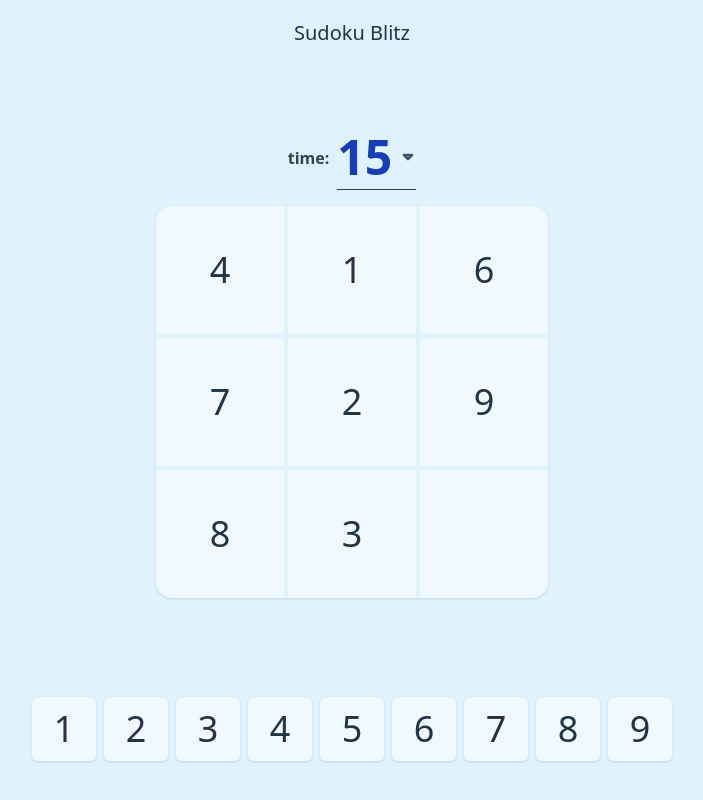
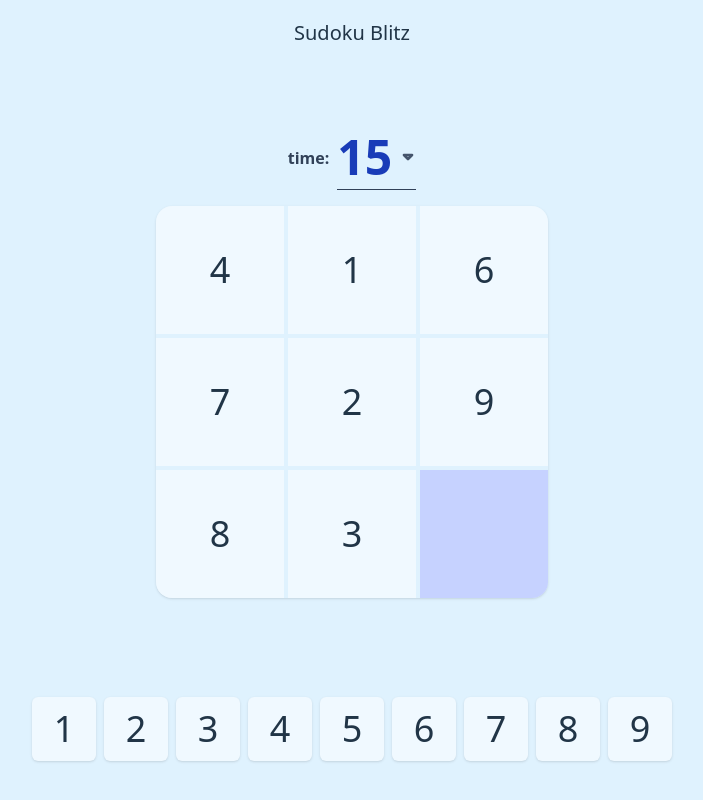
Before and after one commit to Sofia-Ortega/sudoku-blitz, a React (Vite) app: page / in a window 1280 px wide. Shown: the whole page, without its empty margins (288-991 px from the left). Built offline with nearby package versions, Linux system fonts and the light colour scheme.

Commit message:
Added context for input

```diff
--- a/src/App.tsx
+++ b/src/App.tsx
@@ -3,6 +3,7 @@ import "./App.css";
 import { Grid } from "./components/Grid";
 import Dropdown from "./components/Dropdown";
 import { Tiles } from "./components/Tiles";
+import { InputProvider } from "./components/InputContext";
 
 const randomGrid = (): (number | null)[] => {
   let digits: (number | null)[] = [1, 2, 3, 4, 5, 6, 7, 8, 9];
@@ -51,6 +52,7 @@ function App() {
   };
 
   return (
+    <InputProvider>
       <div className="bg-sky-100 min-h-screen flex flex-col justify-around items-center gap-10">
         <div className="text-xl text-center">Sudoku Blitz</div>
         <div className="flex flex-col justify-center items-center gap-4">
@@ -64,6 +66,7 @@ function App() {
         </div>
         <Tiles />
       </div>
+    </InputProvider>
   );
 }
 
--- a/src/components/GridBox.tsx
+++ b/src/components/GridBox.tsx
@@ -1,4 +1,5 @@
 import { useEffect, useRef, useState } from "react";
+import { useInput } from "./InputContext";
 
 interface Props {
   num: number | null;
@@ -6,14 +7,14 @@ interface Props {
   ans: number;
 }
 export function GridBox({ num, refreshPuzzle, ans }: Props) {
-  const [value, setValue] = useState("");
+  const { inputNumber, setInputNumber } = useInput();
   const inputRef = useRef<HTMLInputElement>(null);
 
   const handleChange = (e: React.ChangeEvent<HTMLInputElement>) => {
     const input = e.target.value;
 
     if (input == "") {
-      setValue("");
+      setInputNumber("");
       return;
     }
 
@@ -24,9 +25,9 @@ export function GridBox({ num, refreshPuzzle, ans }: Props) {
       if (digit === ans.toString()) {
         console.log("correct");
         refreshPuzzle();
-        setValue("");
+        setInputNumber("");
       }
-      setValue(digit);
+      setInputNumber(digit);
     }
   };
 
@@ -38,12 +39,16 @@ export function GridBox({ num, refreshPuzzle, ans }: Props) {
   }, [num]);
 
   return (
-    <div className={`w-32 h-32 flex justify-center items-center bg-sky-50 `}>
+    <div
+      className={`w-32 h-32 flex justify-center items-center  ${
+        num == null ? "text-violet-800 font-bold bg-indigo-200" : "bg-sky-50"
+      }`}
+    >
       {num === null ? (
         <input
           ref={inputRef}
           type="text"
-          value={value}
+          value={inputNumber}
           onChange={handleChange}
           className={`w-full h-full text-center text-4xl outline-none border-none  `}
         />
--- /dev/null
+++ b/src/components/InputContext.tsx
@@ -0,0 +1,33 @@
+import {
+  createContext,
+  Dispatch,
+  ReactNode,
+  SetStateAction,
+  useContext,
+  useState,
+} from "react";
+
+type InputContextType = {
+  inputNumber: string;
+  setInputNumber: Dispatch<SetStateAction<string>>;
+};
+
+const InputContext = createContext<InputContextType | undefined>(undefined);
+
+export function InputProvider({ children }: { children: ReactNode }) {
+  const [inputNumber, setInputNumber] = useState<string>("");
+
+  return (
+    <InputContext.Provider value={{ inputNumber, setInputNumber }}>
+      {children}
+    </InputContext.Provider>
+  );
+}
+
+export const useInput = (): InputContextType => {
+  const context = useContext(InputContext);
+  if (!context) {
+    throw new Error("useInput must be used within an InputProvider");
+  }
+  return context;
+};
--- a/src/components/Tile.tsx
+++ b/src/components/Tile.tsx
@@ -1,10 +1,19 @@
+import { useInput } from "./InputContext";
+
 interface TileProps {
   num: number;
 }
 
 export default function Tile({ num }: TileProps) {
+  const { setInputNumber } = useInput();
+  const handleClick = () => {
+    setInputNumber(`${num}`);
+  };
   return (
-    <div className="bg-sky-50 w-16 h-16 flex justify-center items-center m-1 rounded-md text-4xl shadow-sm cursor-pointer transition-all duration-200 hover:shadow-md hover:-translate-y-0.5">
+    <div
+      onClick={handleClick}
+      className="bg-sky-50 w-16 h-16 flex justify-center items-center m-1 rounded-md text-4xl shadow-sm cursor-pointer transition-all duration-200 hover:shadow-md hover:-translate-y-0.5"
+    >
       {num}
     </div>
   );
```
Lines whose indentation alone changed are shown as unchanged.
